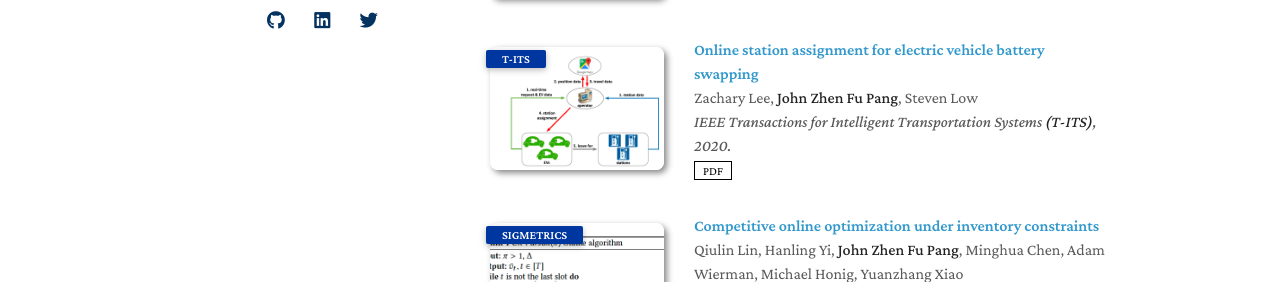
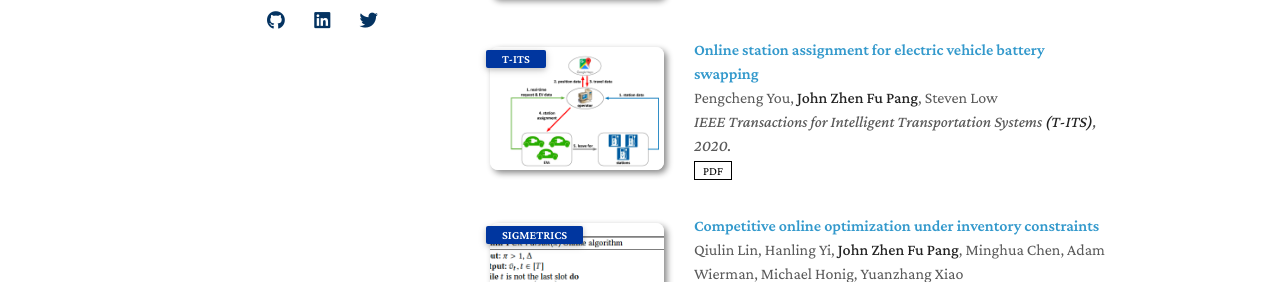
Before and after one commit to j-pang/j-pang.github.io, a Jekyll site: the page built from index.md, in a window 1280 px wide and 900 px high, scrolled down 1345 px. Shown: the part 396-678 px from the top of the window. Built offline with Jekyll 4.4.1, drawn with Linux system fonts in a browser that asks for light colours; nearby versions of some CDN libraries; a style sheet for code colours, icons or effects is not loaded; our own code applies the rules of GitHub Pages for plain Markdown files.

Commit message:
Update index.md

```diff
--- a/index.md
+++ b/index.md
@@ -85,7 +85,7 @@ Outside work, I enjoy spending time with my wife and daughter, playing badminton
   </div>
   <div id="lee2020epsr" class="col-sm-9" style="position: relative;width: 100%;padding-right: 15px;padding-left: 20px;">
       <div class="title"><a href="https://authors.library.caltech.edu/106994/1/09254167.pdf">Online station assignment for electric vehicle battery swapping</a></div>
-      <div class="author">Zachary Lee, <strong>John Zhen Fu Pang</strong>, Steven Low</div>
+      <div class="author">Pengcheng You, <strong>John Zhen Fu Pang</strong>, Steven Low</div>
       <div class="periodical"><em> IEEE Transactions for Intelligent Transportation Systems <strong>(T-ITS)</strong>, 2020.</em>
       </div>
     <div class="links">
```
